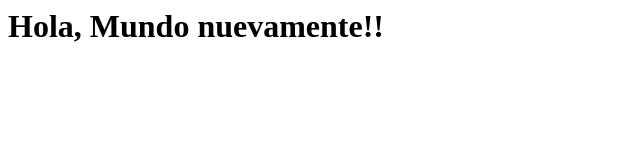
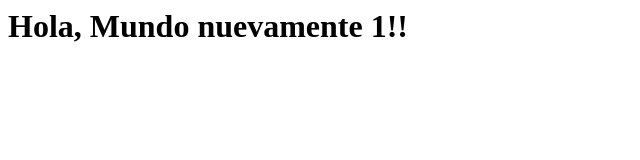
Before and after one commit to lmunoz-MIT/repository_pages, a plain HTML site: page index.html in a window 1280 px wide. Shown: the full height of the page, 0-640 px from the left. Drawn offline with Linux system fonts and the light colour scheme.

```diff
--- a/index.html
+++ b/index.html
@@ -5,6 +5,6 @@
     <title>Document</title>
 </head>
 <body>
-    <h1>Hola, Mundo nuevamente!!</h1>
+    <h1>Hola, Mundo nuevamente 1!!</h1>
 </body>
 </html>
```
